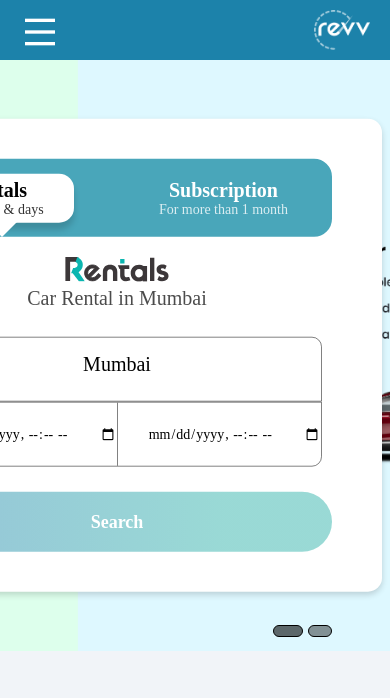
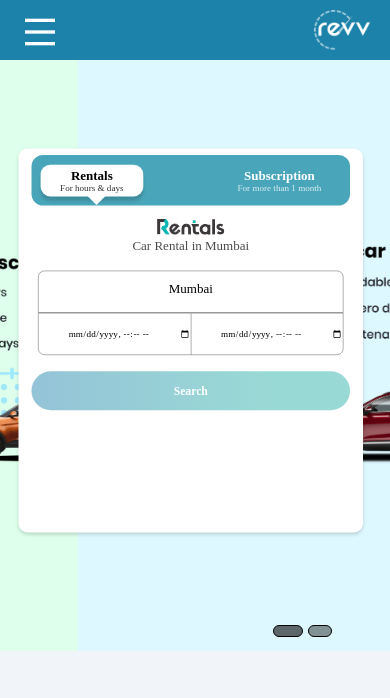
Before and after one commit to VishwajeePatil/Revv_car_rental, a plain HTML site: page index.html in a window 390 px wide. Shown: the top 698 px of the page. Drawn offline with nearby package versions, Linux system fonts and the light colour scheme.

Commit message:
Responsiveness Added

```diff
--- a/index.css
+++ b/index.css
@@ -89,7 +89,7 @@
 #side_menu{
     height: 100vh;
     width: 80%;
-    position: absolute;
+    position: fixed;
     top: 0;
     left: -100%;
     transition: 0.3s ease-in-out;
--- a/mediaqueries.css
+++ b/mediaqueries.css
@@ -24,4 +24,20 @@
     #nav > div{
         width: 100%;
     }
+    #nav2{
+        display: none;
+    }
+    #rental_box{
+        top: 30%;
+        left: 25%;
+        height: 100%;
+        /* width: 100%; */
+        background-color: #ffffff;
+        transform: translate(-50%,-50%);
+        border-radius: 14px;
+        box-shadow: 0 3px 6px 0 rgba(0,0,0,.16);
+        /* width: 530px; */
+        padding: 10px 20px 0;
+        scale: 0.65;
+    }
 }
```
